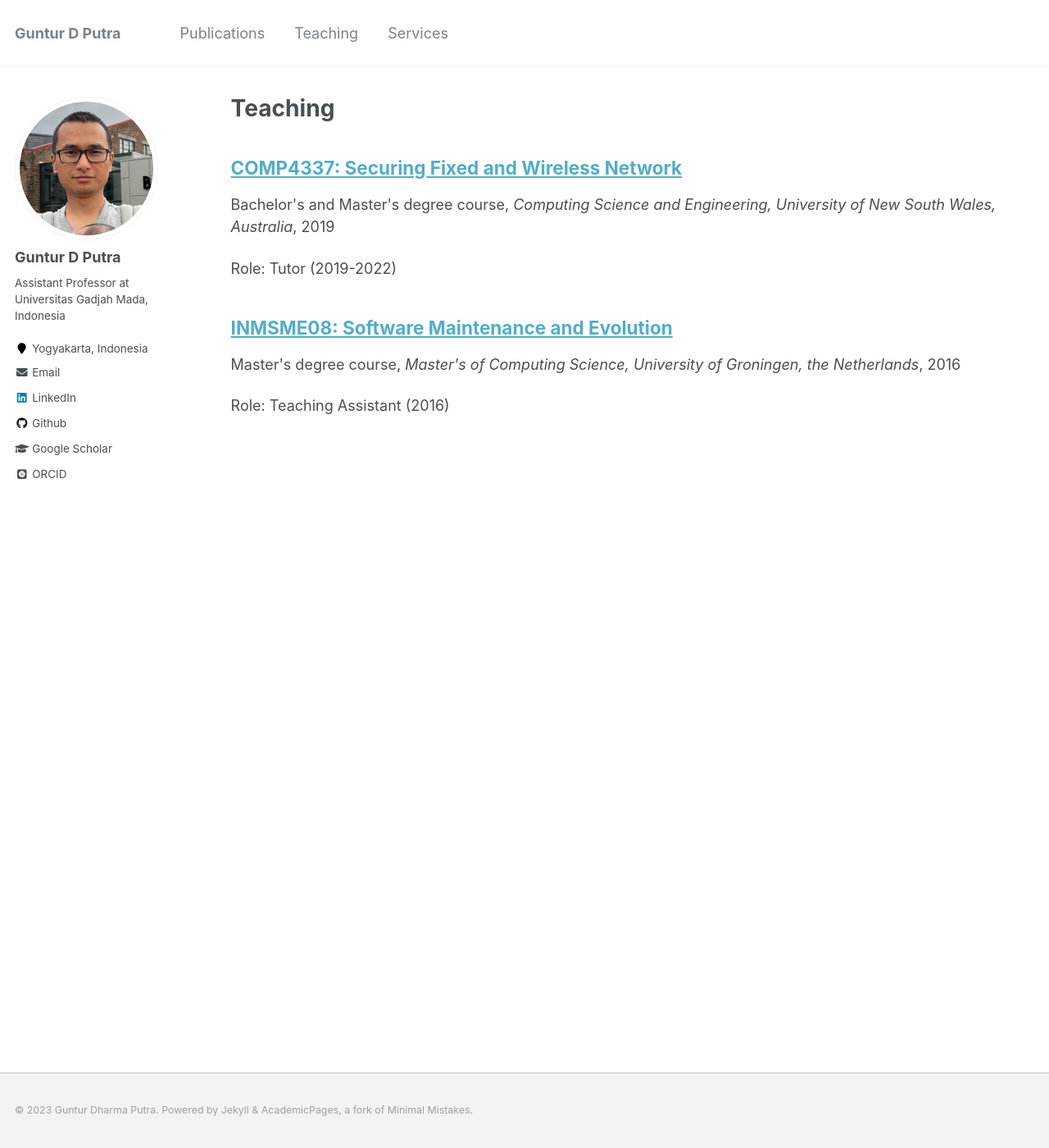
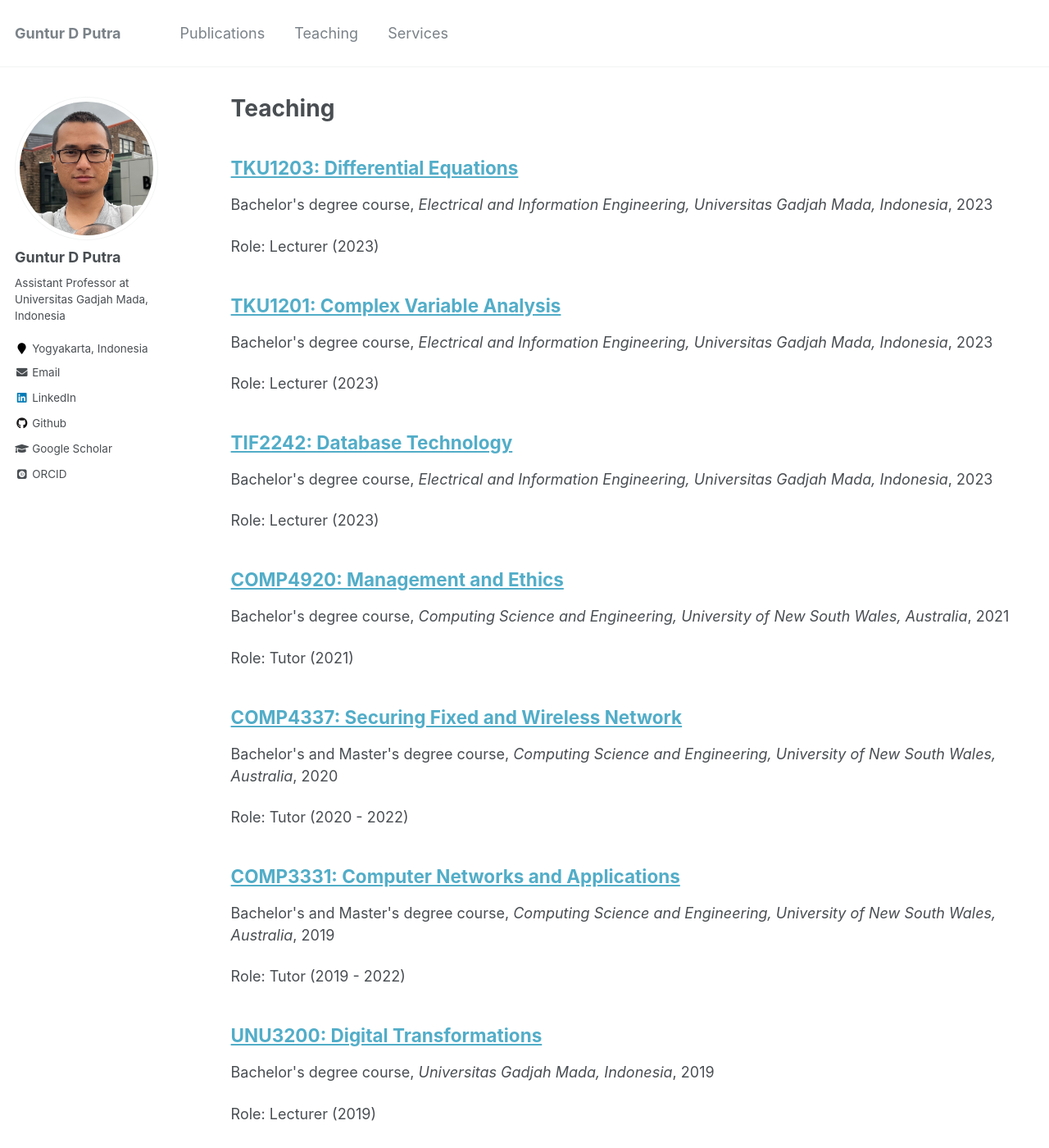
Before and after one commit to gdputra/gdputra.github.io, a Jekyll site: the page built from _pages/teaching.html, in a window 1280 px wide and 1400 px high. Shown: the whole window at 82% size. Built offline with Jekyll 4.4.1, drawn with Linux system fonts in a browser that asks for light colours; some web fonts are replaced; some of the changed text lies outside the part shown.

Commit message:
Add more teaching contents.

```diff
--- /dev/null
+++ b/_teaching/2018-02-15-tkit2207.md
@@ -0,0 +1,15 @@
+---
+title: "TKIT2207: Software Architecture"
+collection: teaching
+type: "Bachelor's degree course"
+permalink: /teaching/tkit2207
+venue: "Universitas Gadjah Mada, Indonesia"
+date: 2018-02-15
+location: "Yogyakarta, Indonesia"
+---
+
+Role: Lecturer (2018)
+
+Description: This course will emphasize effective software design with emphasis on technology selection, planning workmanship, and also risk management in the development process. This course will prepare students to be professional in software such as systems analyst, software architect, and enterprise architect.
+
+The unit handbook can be found [here](http://sarjana.jteti.ugm.ac.id/media/30910/es-tkit162207-arsitektur-perangkat-lunak-2018.pdf).
--- /dev/null
+++ b/_teaching/2018-02-15-tkit2208.md
@@ -0,0 +1,15 @@
+---
+title: "TKIT2208: Software Engineering"
+collection: teaching
+type: "Bachelor's degree course"
+permalink: /teaching/tkit2208
+venue: "Universitas Gadjah Mada, Indonesia"
+date: 2018-02-15
+location: "Yogyakarta, Indonesia"
+---
+
+Role: Lecturer (2018)
+
+Description: This course aimed to introduce students on various knowledge and technique regarding software engineering. Furthermore, students are expected to understand several concept to analyse software, project management, and scheduling.
+
+The unit handbook can be found [here](http://sarjana.jteti.ugm.ac.id/media/30200/es-tkit162208-rekayasa-perangkat-lunak-2018.pdf).
--- /dev/null
+++ b/_teaching/2018-02-15-tku100.md
@@ -0,0 +1,15 @@
+---
+title: "TKU100: Scientific Writing and Reporting"
+collection: teaching
+type: "Bachelor's degree course"
+permalink: /teaching/tku100
+venue: "Universitas Gadjah Mada, Indonesia"
+date: 2018-02-15
+location: "Yogyakarta, Indonesia"
+---
+
+Role: Lecturer (2018)
+
+Description: This course contains basic theories that are useful for proper scientific paper writing and works, including techniques for conducting a research. Learning focuses on discussion and practice of paper writing using good and correct English. Students are expected to do the writing of scientific papers and work well and correctly, and able to conduct research in a proper way.
+
+The unit handbook can be found [here](http://sarjana.jteti.ugm.ac.id/media/30171/es-tku100-penulisan-laporan-dan-karya-ilmiah-2018.pdf).
--- /dev/null
+++ b/_teaching/2019-01-15-unu3200.md
@@ -0,0 +1,15 @@
+---
+title: "UNU3200: Digital Transformations"
+collection: teaching
+type: "Bachelor's degree course"
+permalink: /teaching/unu3200
+venue: "Universitas Gadjah Mada, Indonesia"
+date: 2019-01-15
+location: "Yogyakarta, Indonesia"
+---
+
+Role: Lecturer (2019)
+
+Description: This course is delivered fully online. The course equips students with collaborative learning materials on various topics related to Technology in the era of Industry 4.0 through cross-disciplinary online learning concepts. The topics covered include the fundamentals of Python programming, IoT, Big Data, Artificial Intelligence, and Machine Learning.
+
+The unit handbook can be found [here](https://pika.ugm.ac.id/file/rpkps-mata-kuliah-transformasi-digital-2020/).
--- /dev/null
+++ b/_teaching/2019-09-15-comp3331.md
@@ -0,0 +1,15 @@
+---
+title: "COMP3331: Computer Networks and Applications"
+collection: teaching
+type: "Bachelor's and Master's degree course"
+permalink: /teaching/comp3331
+venue: "Computing Science and Engineering, University of New South Wales, Australia"
+date: 2019-09-15
+location: "Sydney, Australia"
+---
+
+Role: Tutor (2019 - 2022)
+
+Description: This course is an introductory course on computer networks aimed at students with a computer science / electrical engineering background. We will focus on common paradigms and protocols used in present data communication.
+
+The unit handbook can be found [here](https://webcms3.cse.unsw.edu.au/COMP3331/23T1/outline).
--- a/_teaching/2019-09-15-comp4337.md
+++ b/_teaching/2020-04-15-comp4337.md
@@ -2,13 +2,13 @@
 title: "COMP4337: Securing Fixed and Wireless Network"
 collection: teaching
 type: "Bachelor's and Master's degree course"
-permalink: /teaching/2019-09-15-comp4337
+permalink: /teaching/2020-03-15-comp4337
 venue: "Computing Science and Engineering, University of New South Wales, Australia"
-date: 2019-09-15
+date: 2020-03-15
 location: "Sydney, Australia"
 ---
 
-Role: Tutor (2019-2022)
+Role: Tutor (2020 - 2022)
 
 Description: To provide an in-depth introduction to a wide range of topics in the field of Wireless Network Security. To get a hands-on understanding of the security issues in wireless networks.
 
--- /dev/null
+++ b/_teaching/2021-09-15-comp4920.md
@@ -0,0 +1,15 @@
+---
+title: "COMP4920: Management and Ethics"
+collection: teaching
+type: "Bachelor's degree course"
+permalink: /teaching/2021-09-15-comp4920
+venue: "Computing Science and Engineering, University of New South Wales, Australia"
+date: 2021-09-15
+location: "Sydney, Australia"
+---
+
+Role: Tutor (2021)
+
+Description: In this course we will explore ethical issues for computer science, widely conceived. We will examine in detail the nature of ethical claims/moral judgements themselves, and how it is that our beliefs about their nature can affect our understanding of the ethical issues relating to computer science that we will examined far.
+
+The unit handbook can be found [here](https://webcms3.cse.unsw.edu.au/COMP4920/23T1/outline).
--- /dev/null
+++ b/_teaching/2023-02-15-tif2242.md
@@ -0,0 +1,16 @@
+---
+title: "TIF2242: Database Technology"
+collection: teaching
+type: "Bachelor's degree course"
+permalink: /teaching/tif2242
+venue: "Electrical and Information Engineering, Universitas Gadjah Mada, Indonesia"
+date: 2023-02-15
+location: "Yogyakarta, Indonesia"
+---
+
+Role: Lecturer (2023)
+
+Description: In this course, student will learn and apply the logical and physical design, and how to implement the
+design in the database management system.
+
+The unit handbook can be found [here](http://sarjana.jteti.ugm.ac.id/media/31296/tif212242.pdf).
--- /dev/null
+++ b/_teaching/2023-02-15-tku1201.md
@@ -0,0 +1,15 @@
+---
+title: "TKU1201: Complex Variable Analysis"
+collection: teaching
+type: "Bachelor's degree course"
+permalink: /teaching/tku1201
+venue: "Electrical and Information Engineering, Universitas Gadjah Mada, Indonesia"
+date: 2023-02-15
+location: "Yogyakarta, Indonesia"
+---
+
+Role: Lecturer (2023)
+
+Description: Complex analysis is a fundamental in developing solution to many practical problems. It discusses the calculus of complex functions with the main results around Cauchy’s Theorem, Cauchy’s integral formula, and the existence of Taylor and Laurent series. In the last part of the course, students will also learn the application of complex analysis, namely Fourier series and Fourier transform
+
+The unit handbook can be found [here](http://sarjana.jteti.ugm.ac.id/media/31244/tku211201.pdf).
--- /dev/null
+++ b/_teaching/2023-02-15-tku1203.md
@@ -0,0 +1,15 @@
+---
+title: "TKU1203: Differential Equations"
+collection: teaching
+type: "Bachelor's degree course"
+permalink: /teaching/tku1203
+venue: "Electrical and Information Engineering, Universitas Gadjah Mada, Indonesia"
+date: 2023-02-15
+location: "Yogyakarta, Indonesia"
+---
+
+Role: Lecturer (2023)
+
+Description: Differential equations plays an important role in science and engineering problem as many practical problems can be mathematically The main objective of this course is to help students gain understanding, constructing solution, and inteprenting differetial equations.
+
+The unit handbook can be found [here](http://sarjana.jteti.ugm.ac.id/media/31246/tku211203.pdf).
```
